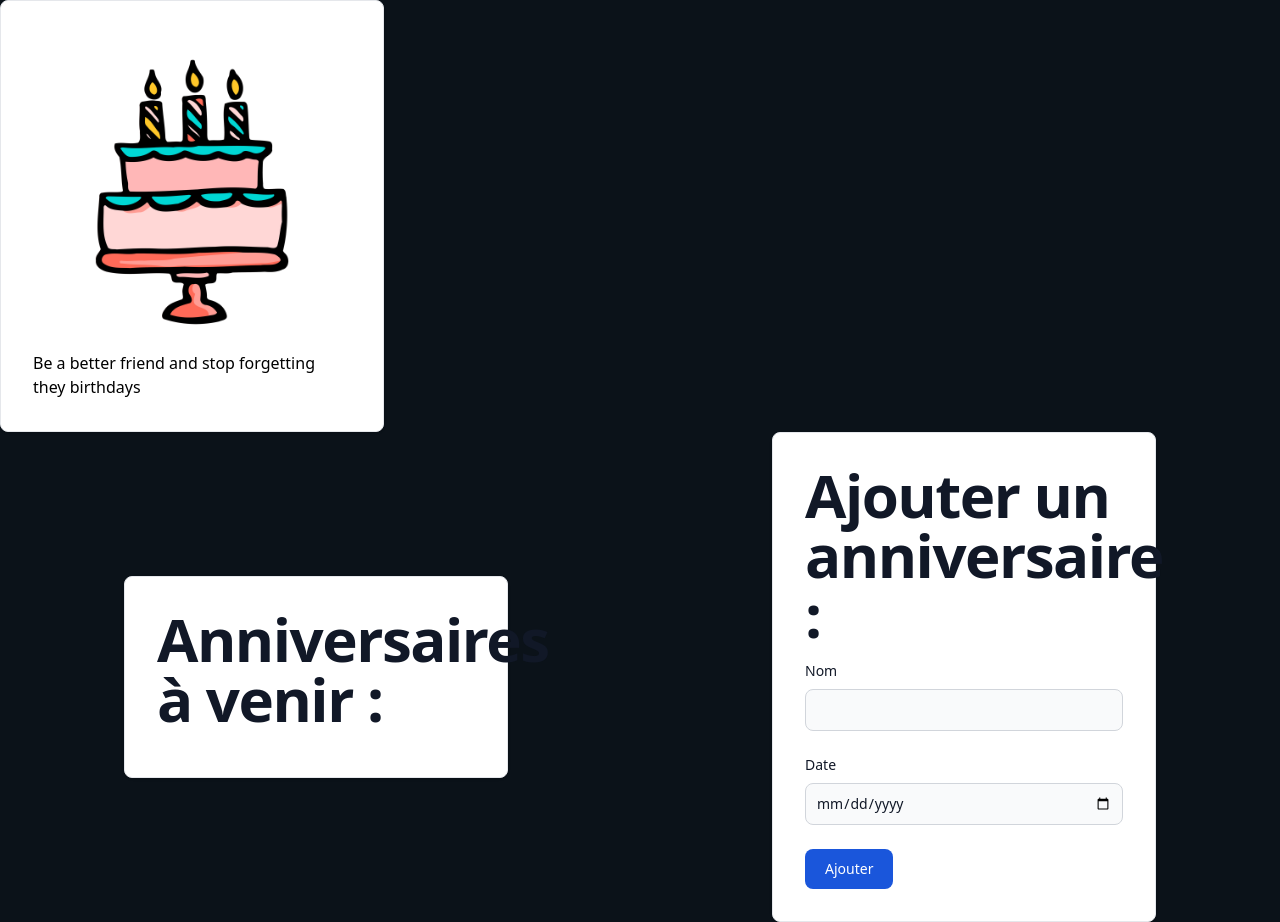
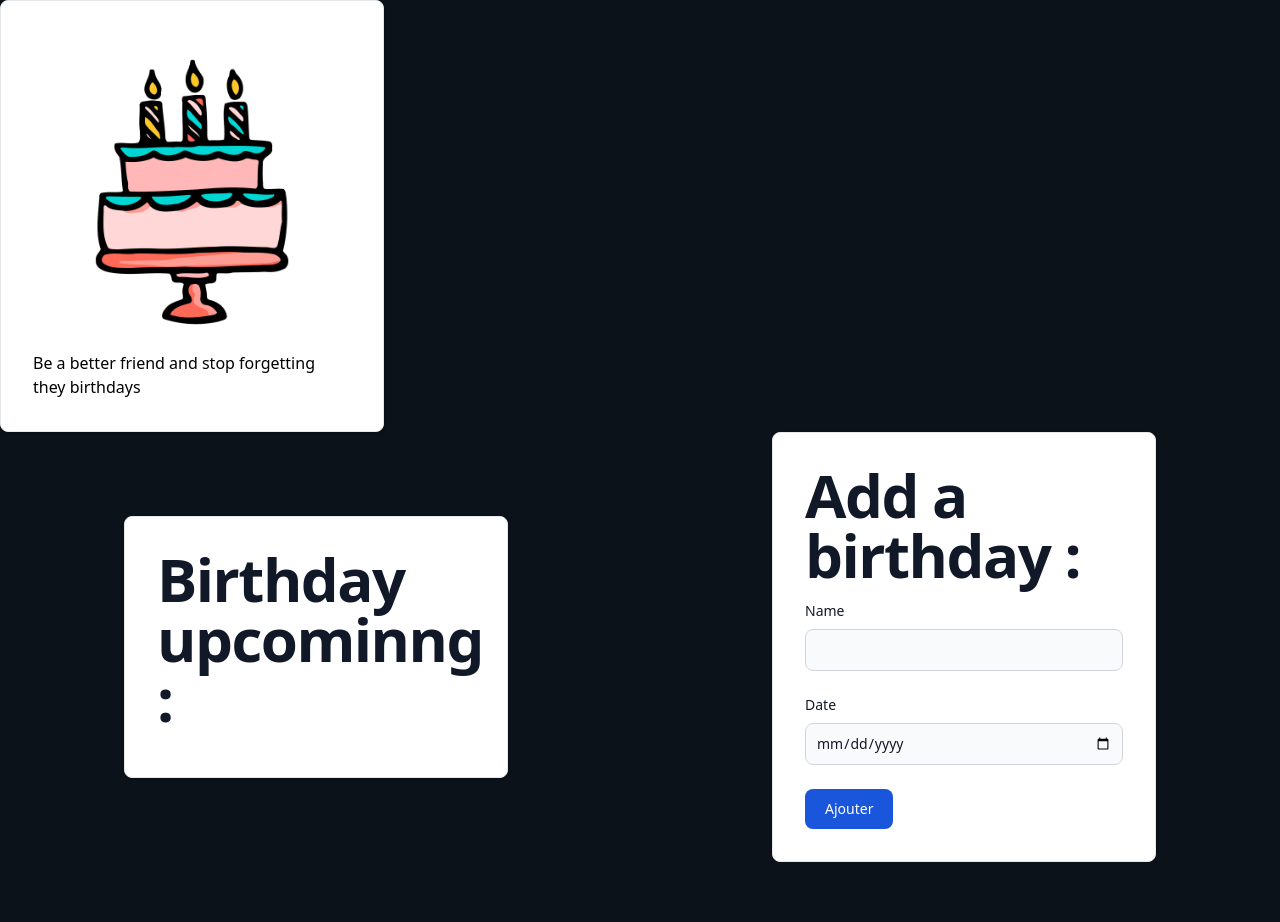
Before and after one commit to BaptisteKELAGOPIAN/Object-Oriented-Programming-course-work, a Flask app: template templates/index.html in a window 1280 px wide. After the commit the page ends 862 px from the top, so only its background shows below. Run offline with Flask 3, Linux system fonts and the light colour scheme; the template is opened without the code that fills it, so the values that code supplies are empty; style sheets or scripts are compiled from the project's sources; some libraries are stand-ins or nearby versions.

Commit message:
translate 2 sentence in english

```diff
--- a/templates/index.html
+++ b/templates/index.html
@@ -38,7 +38,7 @@
     </div>
     <div class="index-mom flex space-x-4 flex justify-around items-center ">
         <div class="w-full max-w-sm p-4 bg-white border border-gray-200 rounded-lg shadow sm:p-6 md:p-8 dark:bg-gray-800 dark:border-gray-700 ">
-            <h2 class="mb-4 text-4xl font-extrabold leading-none tracking-tight text-gray-900 md:text-5xl lg:text-6xl dark:text-white">Anniversaires à venir :</h2>
+            <h2 class="mb-4 text-4xl font-extrabold leading-none tracking-tight text-gray-900 md:text-5xl lg:text-6xl dark:text-white">Birthday upcominng :</h2>
             <ul id="birthdays">
                 {% for birthday in birthdays %}
                 <li class="myli">
@@ -58,10 +58,10 @@
         </div>
 
         <div class="w-full max-w-sm p-4 bg-white border border-gray-200 rounded-lg shadow sm:p-6 md:p-8 dark:bg-gray-800 dark:border-gray-700 ">
-            <h2 class="mb-4 text-4xl font-extrabold leading-none tracking-tight text-gray-900 md:text-5xl lg:text-6xl dark:text-white">Ajouter un anniversaire :</h2>
+            <h2 class="mb-4 text-4xl font-extrabold leading-none tracking-tight text-gray-900 md:text-5xl lg:text-6xl dark:text-white">Add a birthday :</h2>
             <form action="{{ url_for('index') }}" method="post">
                 <div class="mb-6">
-                    <label for="name" class="block mb-2 text-sm font-medium text-gray-900 dark:text-gray-300">Nom</label>
+                    <label for="name" class="block mb-2 text-sm font-medium text-gray-900 dark:text-gray-300">Name</label>
                     <input type="text" id="name" name="name" class="bg-gray-50 border border-gray-300 text-gray-900 text-sm rounded-lg focus:ring-blue-500 focus:border-blue-500 block w-full p-2.5 dark:bg-gray-600 dark:border-gray-500 dark:placeholder-gray-400 dark:text-white">
                 </div>
                 <div class="mb-6">
```
